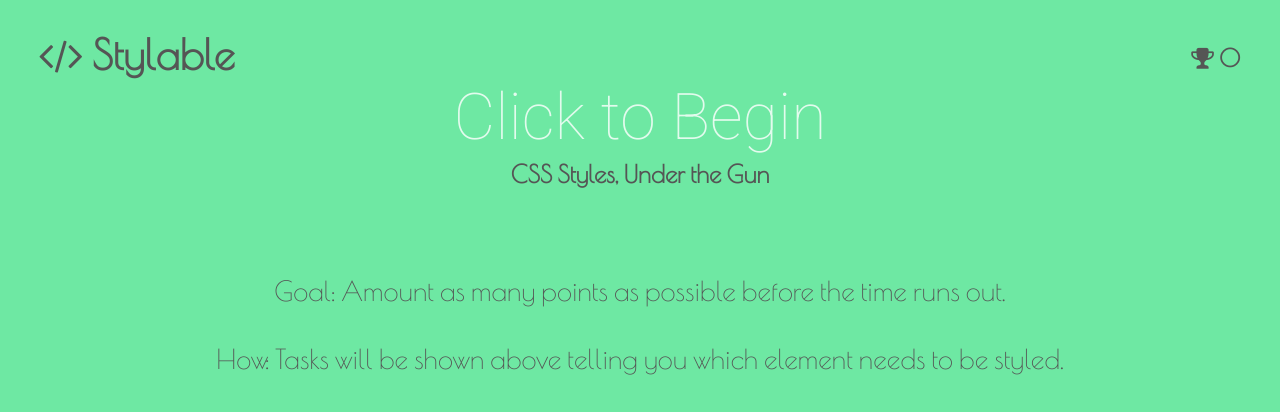
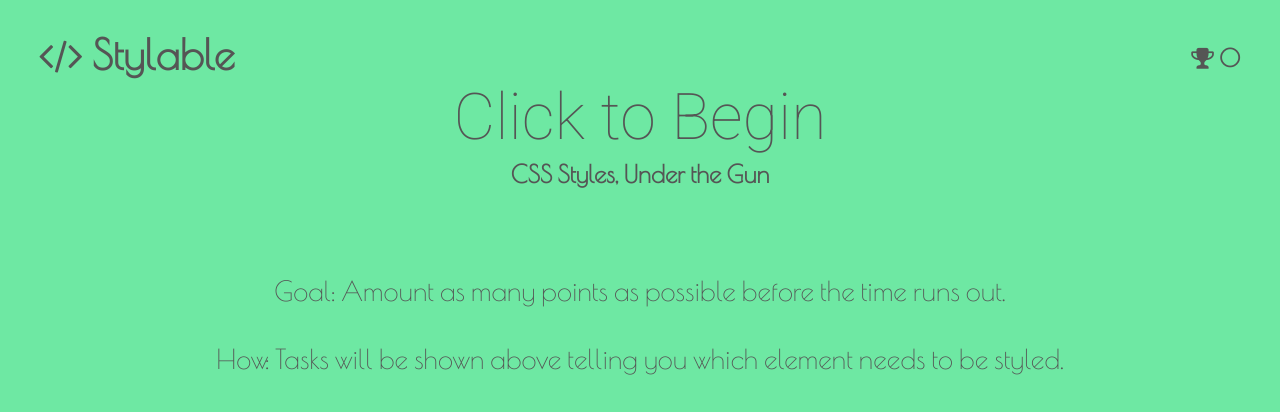
Before and after one commit to mumush/projects, a PHP site: page /stylable.html in a window 1280 px wide. Shown: the top 412 px of the page. Run offline with PHP 8.4, Linux system fonts and the light colour scheme; some libraries are stand-ins or nearby versions.

Commit message:
Minor Style Edits

```diff
--- a/stylable/style.css
+++ b/stylable/style.css
@@ -87,10 +87,6 @@ header {
 	font-size: 3.1em;
 	font-family: 'Roboto';
 	font-weight: 100;
-
-	color: #fff;
-
-	color: rgba(255, 255, 255, .8);
 
 }
 
```
